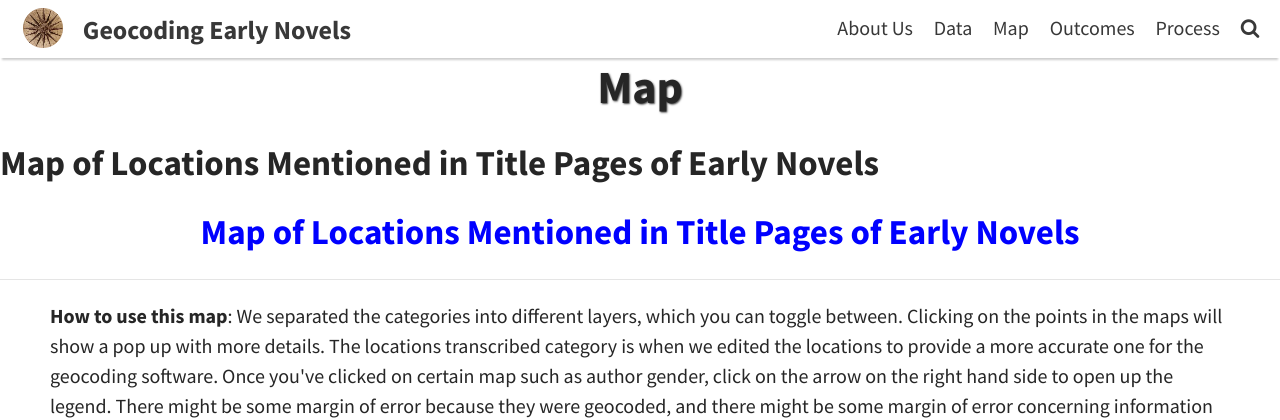
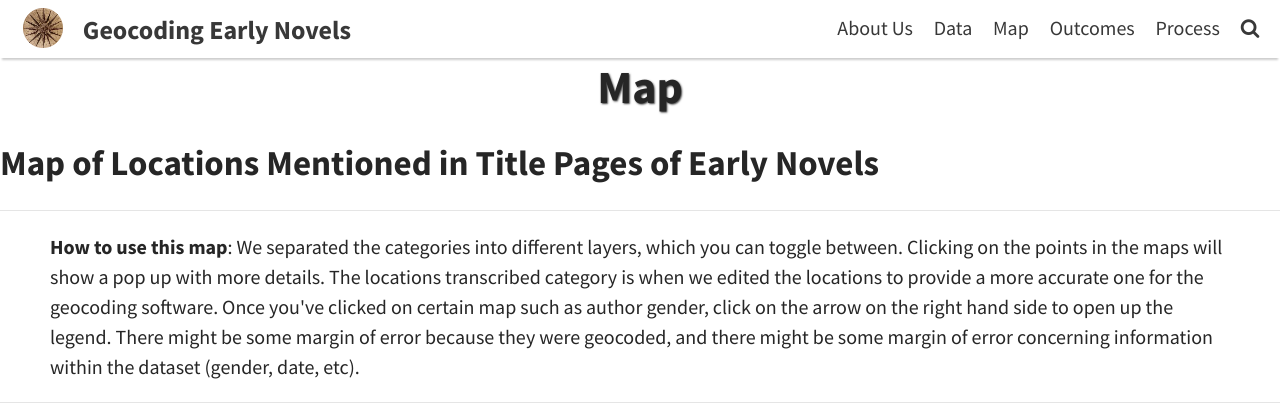
Before and after one commit to cholahan/end19, a Jekyll site: the page built from pages/map.md, in a window 1280 px wide and 1280 px high, cut to the strip 0-420 px from the top of the window. Built offline with Jekyll 4.4.1, drawn with Linux system fonts in a browser that asks for light colours.

Commit message:
Update map.md

```diff
--- a/pages/map.md
+++ b/pages/map.md
@@ -4,9 +4,7 @@ title: Map
 permalink: /map/
 ---
 
-## [Map of Locations Mentioned in Title Pages of Early Novels](https://arcg.is/1XuzzH)
-
-<h2 align="center"><a href="https://arcg.is/1XuzzH" target="blank"><font color="blue">Map of Locations Mentioned in Title Pages of Early Novels</font></a></h2>
+<h2><a href="https://arcg.is/1XuzzH" target="blank">Map of Locations Mentioned in Title Pages of Early Novels</a></h2>
 
 ---
 <p style="margin-left: 50px; margin-right: 50px"><b>How to use this map</b>:
```
